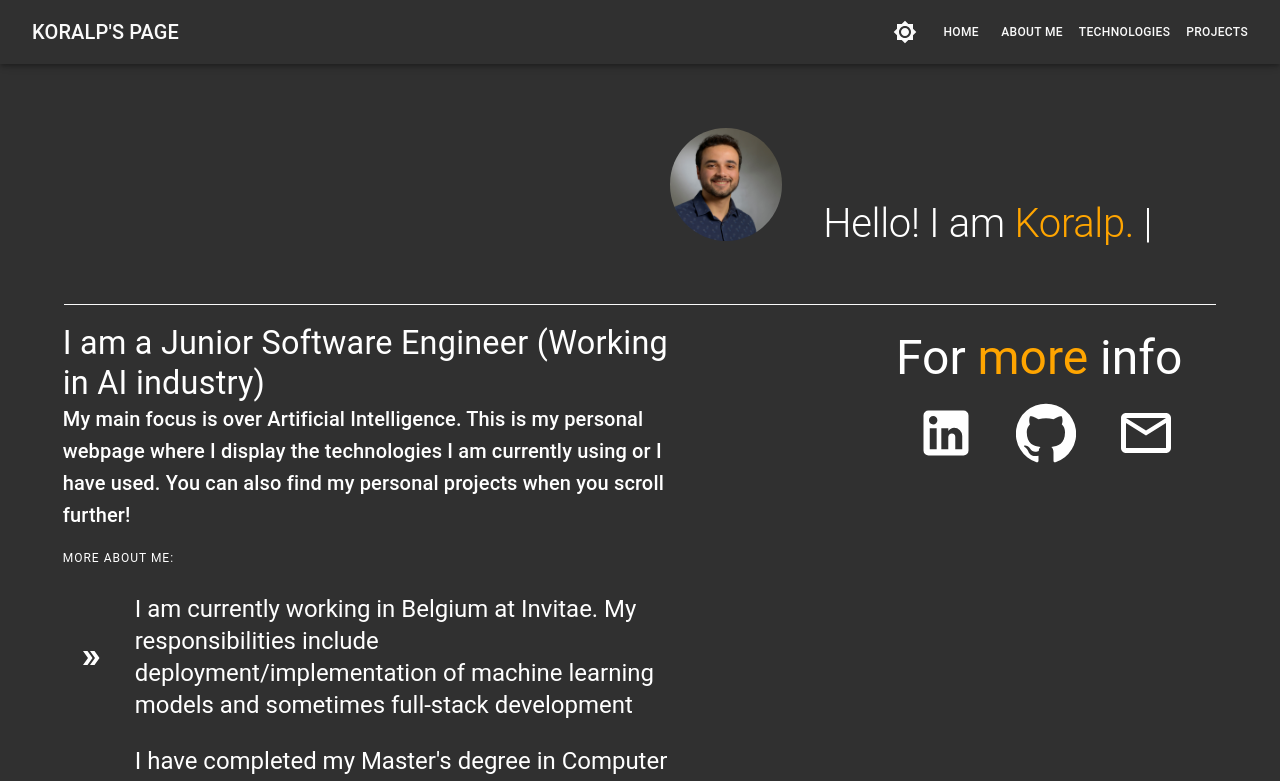
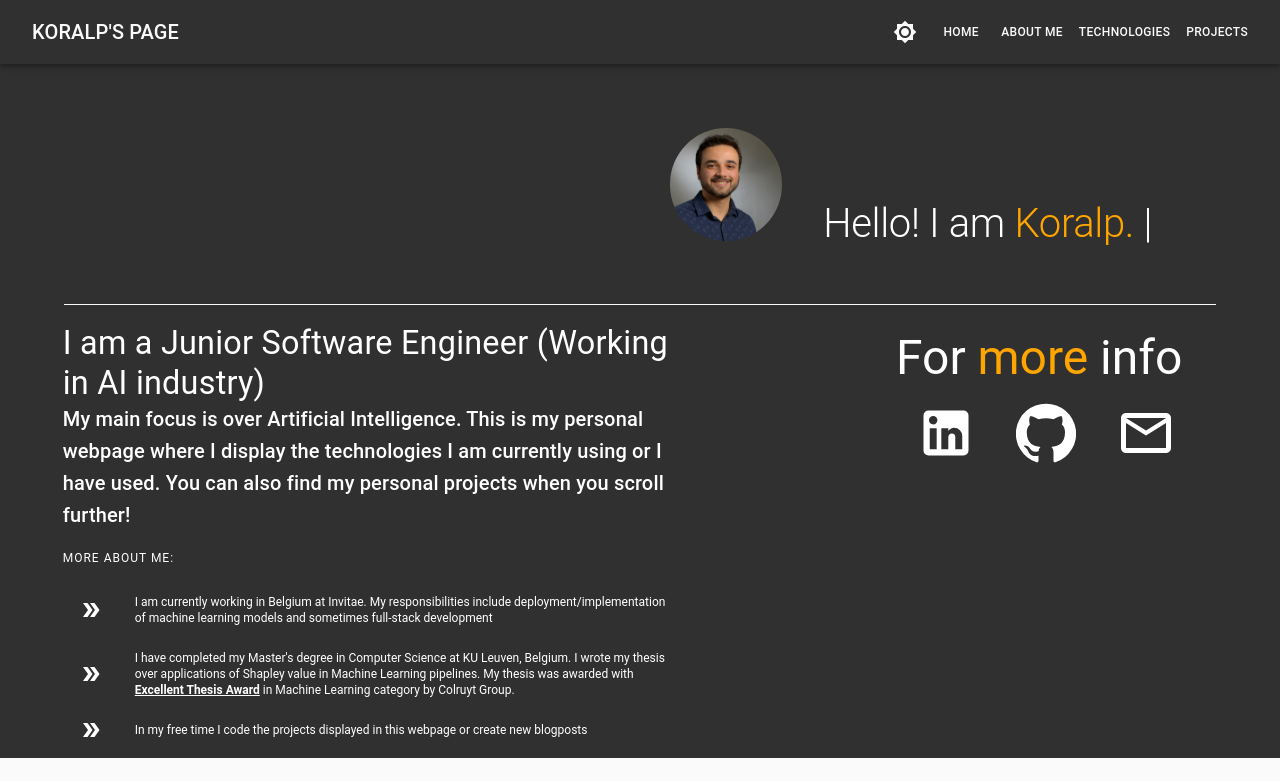
Before and after one commit to koralpc/koralpc.github.io, a React (Create React App) app: page / in a window 1280 px wide. Shown: the top 781 px of the page. Built offline with nearby package versions, Linux system fonts and the light colour scheme; no server answers.

Commit message:
github pages addition

```diff
--- a/package.json
+++ b/package.json
@@ -1,5 +1,6 @@
 {
   "name": "react-playground",
+  "homepage": "https://koralpc.github.io",
   "version": "0.1.0",
   "private": true,
   "dependencies": {
@@ -30,6 +31,8 @@
   },
   "scripts": {
     "start": "react-scripts start",
+    "predeploy": "npm run build",
+    "deploy": "gh-pages -d build",
     "build": "react-scripts build",
     "test": "react-scripts test",
     "eject": "react-scripts eject"
@@ -51,5 +54,8 @@
       "last 1 firefox version",
       "last 1 safari version"
     ]
+  },
+  "devDependencies": {
+    "gh-pages": "^3.1.0"
   }
 }
--- a/src/components/info.view.jsx
+++ b/src/components/info.view.jsx
@@ -15,6 +15,21 @@ import {
   IconButton,
 } from "@material-ui/core";
 const InfoView = (props) => {
+  const styleArray = {
+    phone: {
+      fontSize:"10px",
+    },
+    midTier: {
+      fontSize:"12px",
+    },
+    laptop: {
+      fontSize:"14px",
+    },
+    large: {
+      fontSize:"16px",
+    },
+  };
+
   const useStyles = makeStyles((theme) => ({
     root: {
       marginTop: "2%",
@@ -95,14 +110,14 @@ const InfoView = (props) => {
               <ListItemIcon>
                 <DoubleArrowIcon />
               </ListItemIcon>
-              <ListItemText primary={<Typography variant="h5">I am currently working in Belgium at Invitae. My responsibilities include deployment/implementation of machine learning models and sometimes full-stack development</Typography> } />
+              <ListItemText primary={<Typography style={{fontSize:styleArray[props.themeStyle].fontSize}} variant="h5">I am currently working in Belgium at Invitae. My responsibilities include deployment/implementation of machine learning models and sometimes full-stack development</Typography> } />
             </ListItem>
             <ListItem>
               <ListItemIcon>
                 <DoubleArrowIcon />
               </ListItemIcon>
               <ListItemText primary=
-              {<Typography variant="h5"><a>I have completed my Master's degree in Computer Science at KU Leuven, Belgium.
+              {<Typography style={{fontSize:styleArray[props.themeStyle].fontSize}} variant="h5"><a>I have completed my Master's degree in Computer Science at KU Leuven, Belgium.
               I wrote my thesis over applications of Shapley value in Machine Learning pipelines. My thesis was awarded with {' '}
               <a href="https://wms.cs.kuleuven.be/cs/english/News/news-items/two-master-thesis-awards-for-students-of-the-master-in-computer-science"
               target="_blank" style={{color:"inherit"}}><b>Excellent Thesis Award</b></a>  in Machine Learning category by Colruyt Group.</a></Typography> }
@@ -113,7 +128,7 @@ const InfoView = (props) => {
                 <DoubleArrowIcon />
               </ListItemIcon>
               <ListItemText primary=
-              {<Typography variant="h5">In my free time I code the projects displayed in this webpage or create new blogposts</Typography> } />
+              {<Typography style={{fontSize:styleArray[props.themeStyle].fontSize}} variant="h5">In my free time I code the projects displayed in this webpage or create new blogposts</Typography> } />
             </ListItem>
           </List>
         </Typography>
--- a/src/components/items/projectCard.jsx
+++ b/src/components/items/projectCard.jsx
@@ -12,7 +12,7 @@ export default function ProjectCard(props) {
   const styleArray = {
     phone: {
       titlefontSize: "9px",
-      bodyfontSize : "9px",
+      bodyfontSize : "8px",
       descFontSize : "8px",
     },
     midTier: {
--- a/src/components/items/techitem.jsx
+++ b/src/components/items/techitem.jsx
@@ -6,9 +6,9 @@ const TechItem = (props) => {
   const styleArray = {
     phone: {
       width: "40%",
-      logoWidth:"55px",
-      logoHeight:"55px",
-      biglogowidth:"70%",
+      logoWidth:"40px",
+      logoHeight:"40px",
+      biglogowidth:"60%",
       margin:"0.2%",
     },
     midTier: {
```
Also changed, not shown: 1 other file (tests, documents, lock files or other folders).
